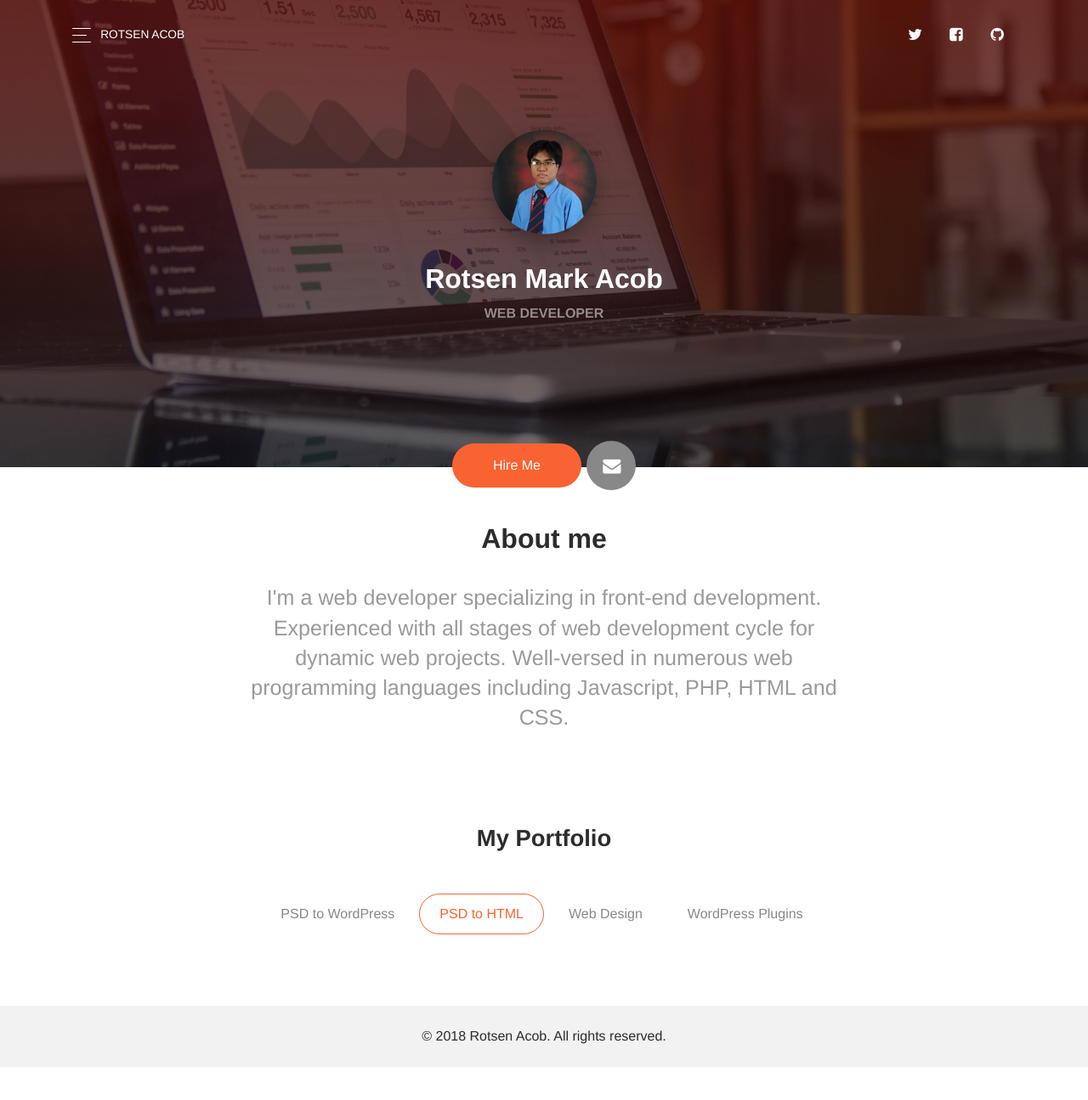
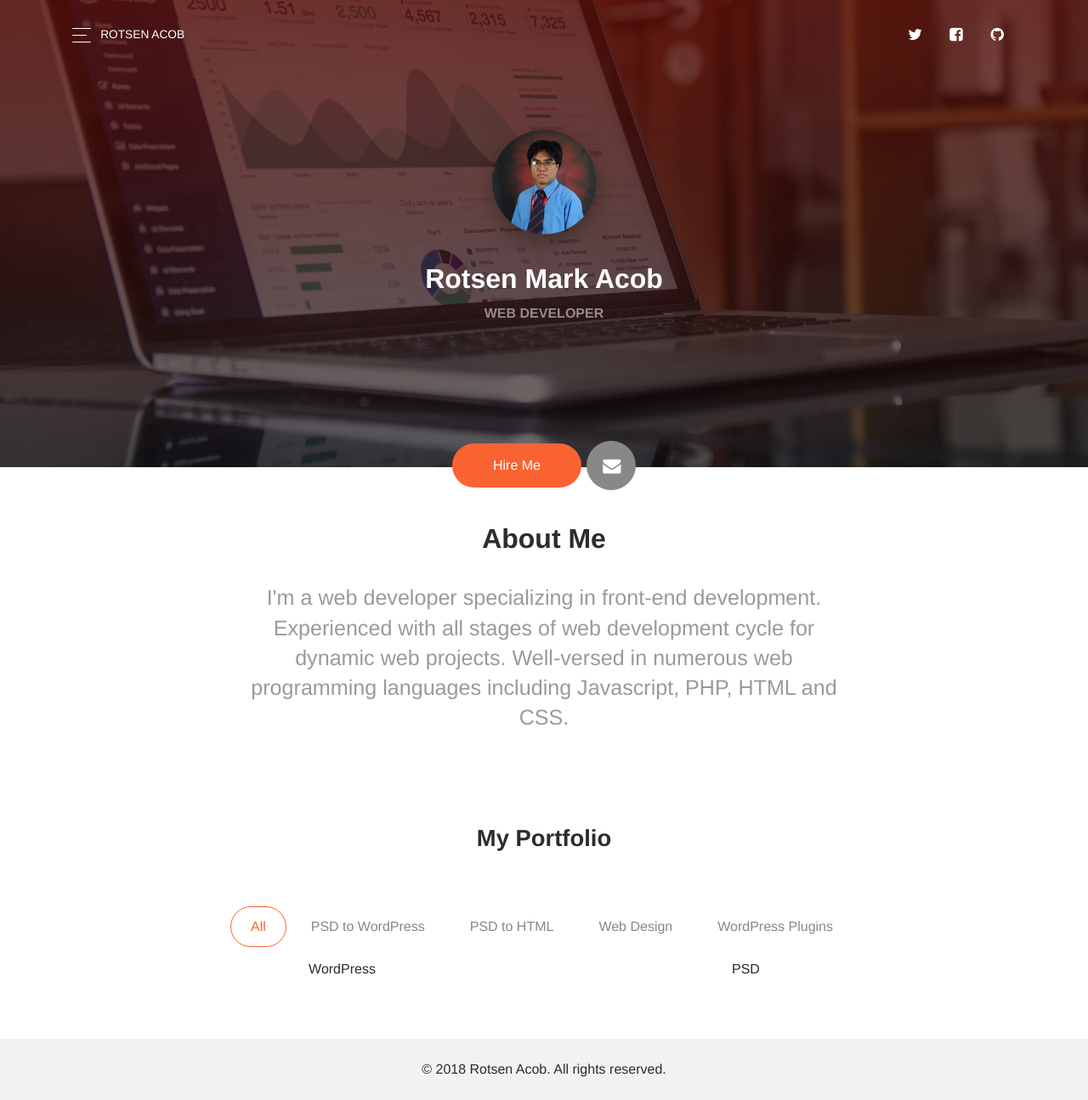
Before and after one commit to webdevsuperfast/portfolio, a Jekyll site: the page built from index.html, in a window 1280 px wide and 1295 px high. Shown: the whole window at 85% size. Built offline with Jekyll 4.4.1, drawn with Linux system fonts in a browser that asks for light colours; nearby versions of some CDN libraries; library files that are not in the unit come from our copies.

Commit message:
Modify markup to include mixitup

```diff
--- a/index.html
+++ b/index.html
@@ -79,34 +79,55 @@
                     <i class="fa fa-envelope"></i>
                 </a>
             </div>
-            <h3 class="title">About me</h3>
+            <h3 class="title">About Me</h3>
             <h5 class="description">I'm a web developer specializing in front-end development. Experienced with all stages of web development cycle for dynamic web projects. Well-versed in numerous web programming languages including Javascript, PHP, HTML and CSS.</h5>
             <div class="row">
                 <div class="col-md-10 ml-auto mr-auto">
                     <h4 class="title text-center">My Portfolio</h4>
+                </div>
+            </div>
+            <div class="row">
+                <div class="col-md-10 ml-auto mr-auto">
                     <div class="nav-align-center">
                         <ul class="nav nav-tabs nav-tabs-primary justify-content-center" role="tablist">
                             <li class="nav-item">
-                                <a class="nav-link" data-toggle="tab" href="#profile" role="tablist">
+                                <a class="nav-link filter active" data-toggle="tab" data-filter="all" role="tablist">
+                                    All
+                                </a>
+                            </li>
+                            <li class="nav-item">
+                                <a class="nav-link filter" data-toggle="tab" data-filter=".wordpress" role="tablist">
                                     PSD to WordPress
                                 </a>
                             </li>
                             <li class="nav-item">
-                                <a class="nav-link active" data-toggle="tab" href="#home" role="tablist">
+                                <a class="nav-link filter" data-toggle="tab" data-filter=".html" role="tablist">
                                     PSD to HTML
                                 </a>
                             </li>
                             <li class="nav-item">
-                                <a class="nav-link" data-toggle="tab" href="#messages" role="tablist">
+                                <a class="nav-link filter" data-toggle="tab" data-filter=".design" role="tablist">
                                     Web Design
                                 </a>
                             </li>
                             <li class="nav-item">
-                                <a class="nav-link" data-toggle="tab" href="#messages" role="tablist">
+                                <a class="nav-link filter" data-toggle="tab" data-filter=".plugin" role="tablist">
                                     WordPress Plugins
                                 </a>
                             </li>
                         </ul>
+                    </div>
+                </div>
+            </div>
+            <div class="row">
+                <div class="col-md-10 ml-auto mr-auto">
+                    <div class="collections row text-center">
+                        <div class="col-md-6 mix wordpress">
+                            WordPress
+                        </div>
+                        <div class="col-md-6 mix psd">
+                            PSD
+                        </div>
                     </div>
                 </div>
             </div>
```
